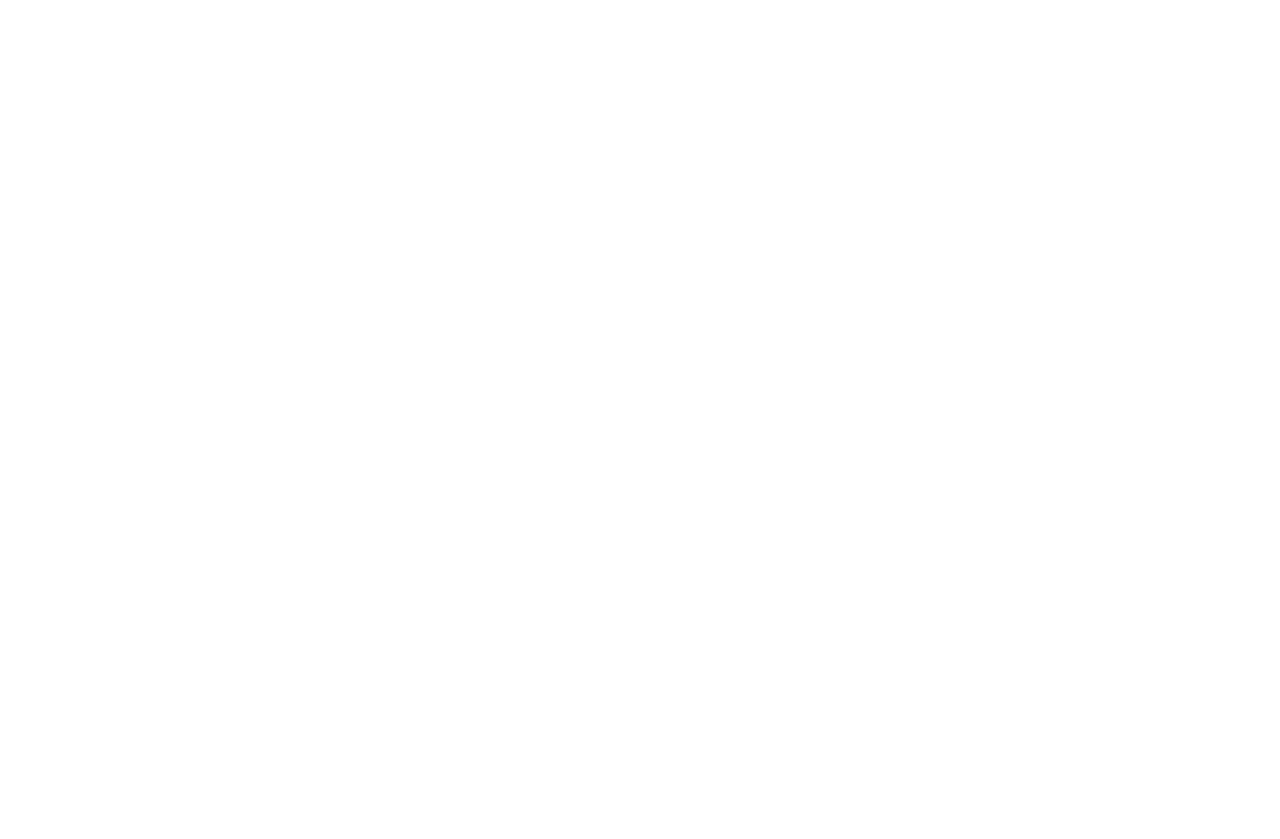
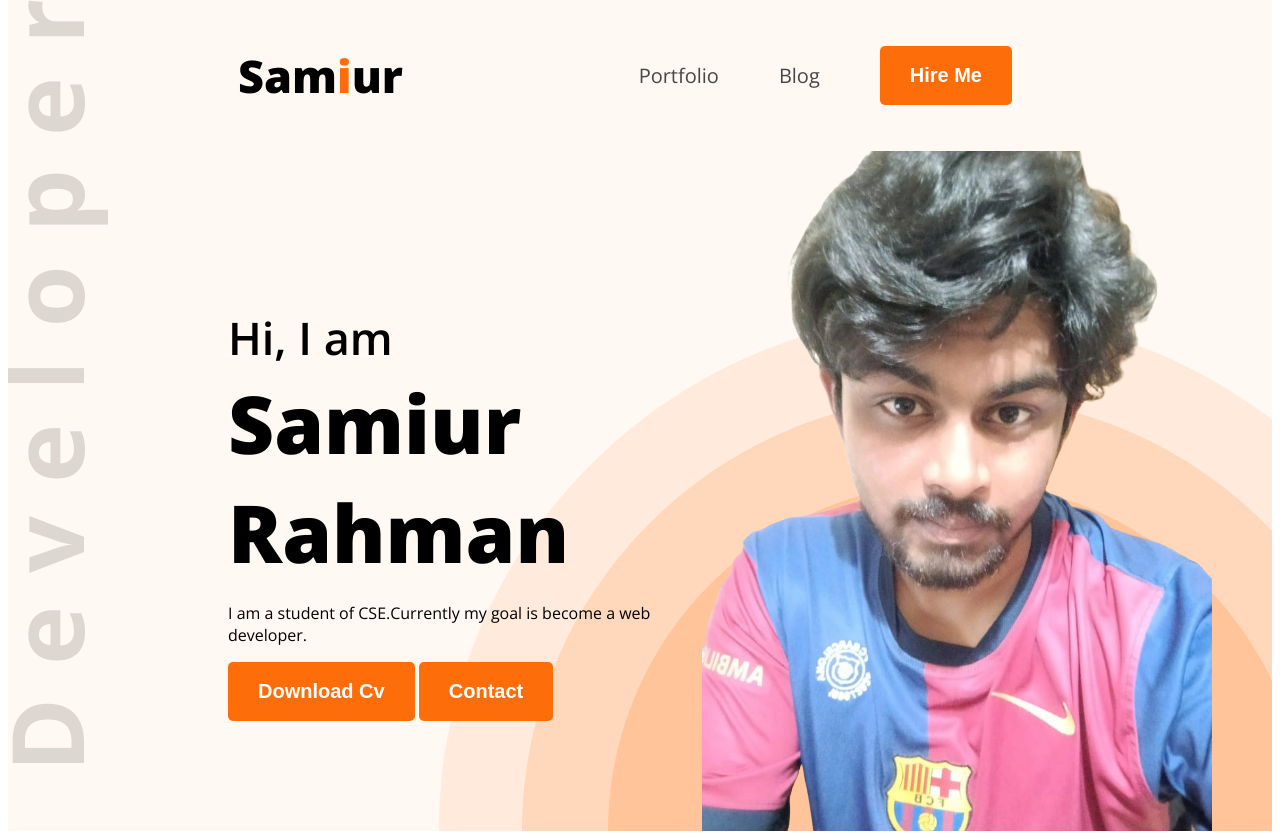
Before and after one commit to samiurRahman10/Portfolio-1, a plain HTML site: page index.html in a window 1280 px wide. Before the commit the page ends 800 px from the top, so only its background shows below. Drawn offline with nearby package versions, Linux system fonts and the light colour scheme.

Commit message:
Banner Added

```diff
--- a/index.html
+++ b/index.html
@@ -1,13 +1,37 @@
 <!DOCTYPE html>
 <html lang="en">
+
 <head>
     <meta charset="UTF-8">
     <meta name="viewport" content="width=device-width, initial-scale=1.0">
     <title>Document</title>
+    <link rel="preconnect" href="https://fonts.googleapis.com">
+    <link rel="preconnect" href="https://fonts.gstatic.com" crossorigin>
+    <link href="https://fonts.googleapis.com/css2?family=Open+Sans:ital,wght@0,300..800;1,300..800&display=swap"
+        rel="stylesheet">
+    <link rel="stylesheet" href="./style/portfolio.css">
 </head>
-<body>
-    <header>
 
+<body class="open-sans-normal">
+    <header class="header">
+        <nav>
+            <h3 class="nav-title">Sam<span class="name-color">i</span>ur</h3>
+            <ul>
+                <li><a class="dark-1" href="">Portfolio</a></li>
+                <li><a class="dark-1" href="">Blog</a></li>
+                <li><button class="primary-button-1">Hire Me</button></li>
+            </ul>
+        </nav>
+        <div class="banner">
+            <div class="banner-content">
+                <h3 class="banner-gritting">Hi, I  am</h3>
+                <h1 class="banner-name">Samiur Rahman</h1>
+                <p>I am a student of CSE.Currently my goal is become a web developer.</p>
+                <button class="primary-button-1">Download Cv</button>
+                <button class="primary-button-1">Contact</button>
+            </div>
+            <img class="banner-img" src="./images/Soikot.png" alt="">
+        </div>
     </header>
     <main>
 
@@ -16,4 +40,5 @@
 
     </footer>
 </body>
+
 </html>
--- /dev/null
+++ b/style/portfolio.css
@@ -0,0 +1,95 @@
+.open-sans-normal {
+    font-family: "Open Sans", serif;
+    font-optical-sizing: auto;
+    font-style: normal;
+    font-variation-settings:
+        "wdth" 100;
+    margin-top: 0;
+}
+
+/* Shared Style */
+.dark-1 {
+    color: #474747;
+}
+
+.primary-button-1 {
+    background-color: rgba(253, 110, 10, 1);
+    padding: 18px 30px;
+    color: white;
+    font-weight: bold;
+    font-size: 20px;
+    border-radius: 5px;
+    border: none;
+}
+
+/* header Section */
+.header {
+    background-image: url(../images/developer.png), url(../images/header_bg.png);
+    background-repeat: no-repeat;
+    background-position: top left, bottom right;
+    background-color: rgba(255, 248, 243, 1);
+}
+
+/* Nav Section */
+nav {
+    display: flex;
+    align-items: center;
+    justify-content: space-between;
+    margin: 0px 230px;
+}
+
+.nav-title {
+    font-weight: 800;
+    font-size: 45px;
+}
+
+.name-color {
+    color: rgba(253, 110, 10, 1);
+}
+
+nav ul {
+    display: flex;
+    align-items: center;
+
+}
+
+nav ul li {
+    list-style: none;
+    font-size: 20px;
+    margin: 0 30px;
+}
+
+nav ul li a {
+    text-decoration: none;
+}
+
+/* Banner Section */
+.banner {
+    display: flex;
+    align-items: center;
+    justify-content: space-between;
+    margin: 0px 60px 0px 220px;
+
+}
+
+.banner-content {
+    max-width: 500px;
+}
+
+.banner-gritting {
+    font-weight: 600;
+    font-size: 45px;
+    margin-bottom: 0px;
+}
+
+.banner-name {
+    font-weight: 800;
+    font-size: 80px;
+    margin-top: 0;
+    margin-bottom: 0;
+}
+
+.banner-img {
+    max-width: 550px;
+    max-height: 680px;
+}
```
Also changed, not shown: images/Soikot.png (added).
